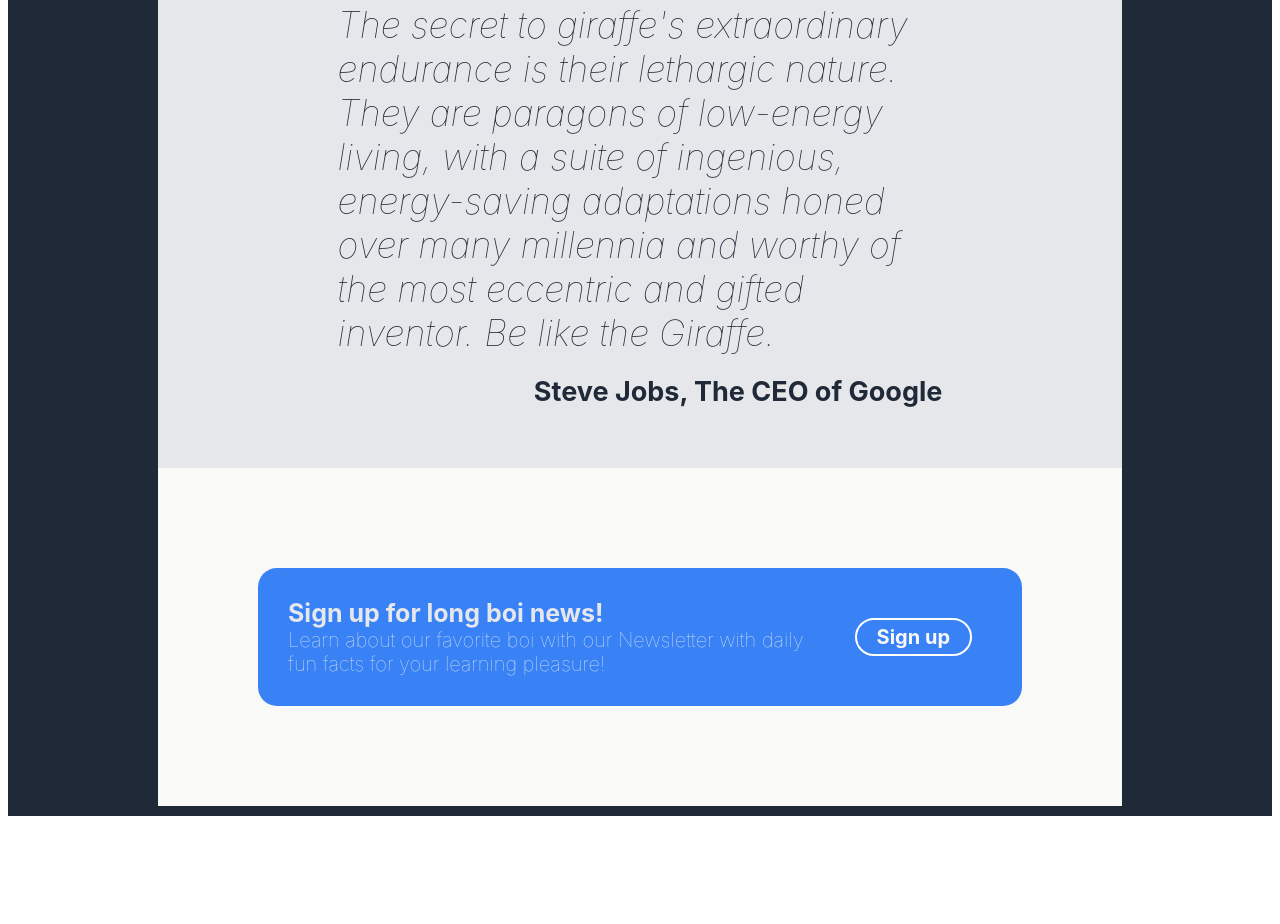
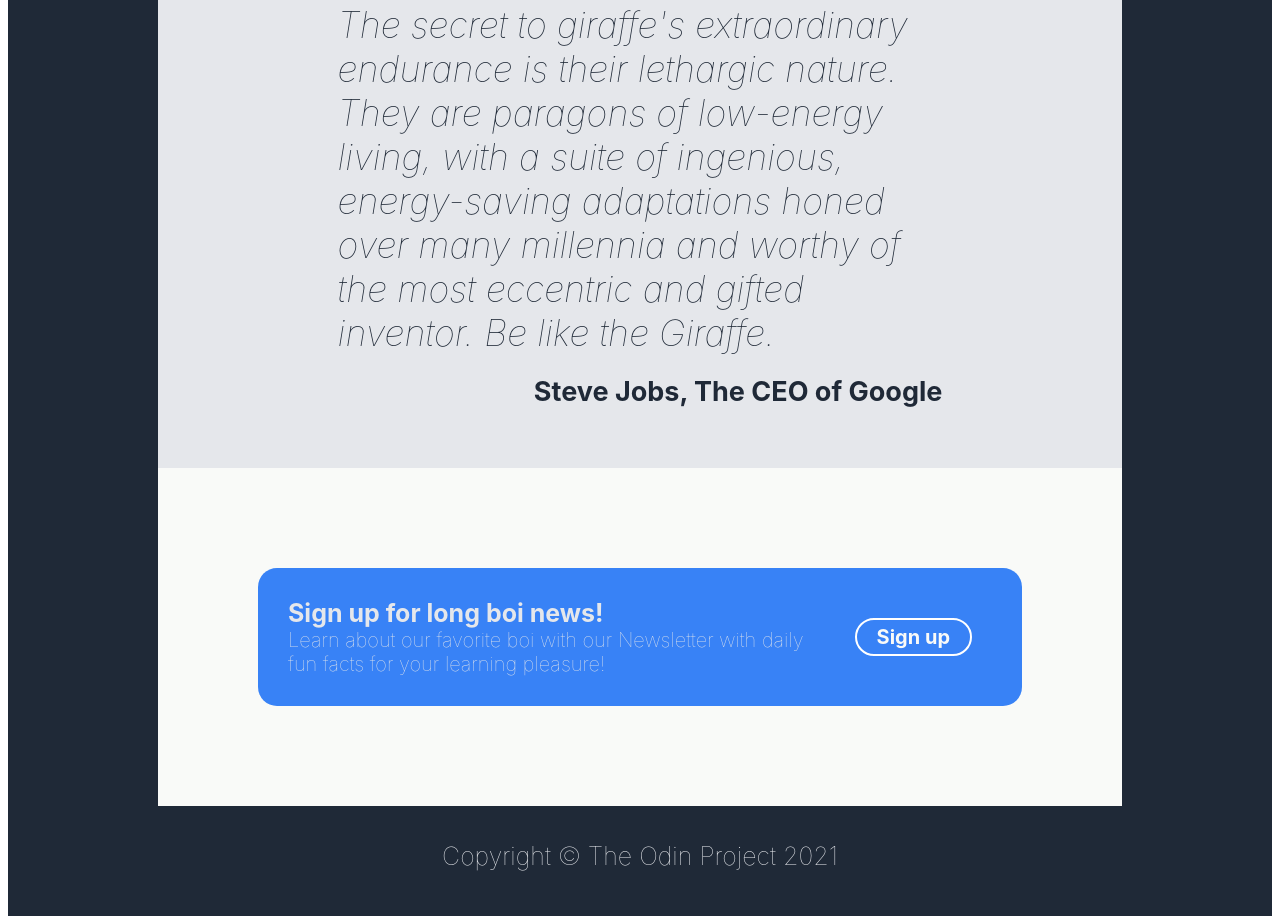
Before and after one commit to itsjessf/theOdinProject, a plain HTML site: page odin-giraffe/index.html in a window 1280 px wide. Shown: the part 1317-2241 px from the top of the page. Before the commit the page ends 2141 px from the top, so only its background shows below. Drawn offline with Linux system fonts and the light colour scheme.

Commit message:
Completed footer of giraffe website

```diff
--- a/odin-giraffe/index.html
+++ b/odin-giraffe/index.html
@@ -82,5 +82,8 @@
         </div>
       </div>
     </body>
+<footer>
+     <p>Copyright © The Odin Project 2021</p>
+</footer>
   </div>
 </html>
--- a/odin-giraffe/style.css
+++ b/odin-giraffe/style.css
@@ -243,3 +243,16 @@
   background-color: #3882f6;
   color: #f9faf8;
 }
+
+/*  FOOTER STARTS */
+
+footer{
+     display: flex;
+     flex-direction: row;
+     background-color: #1f2937;
+     color: #e5e7eb;
+     font-size: 25px;
+     font-weight: lighter;
+     padding: 10px;
+     justify-content: center;
+}
```
